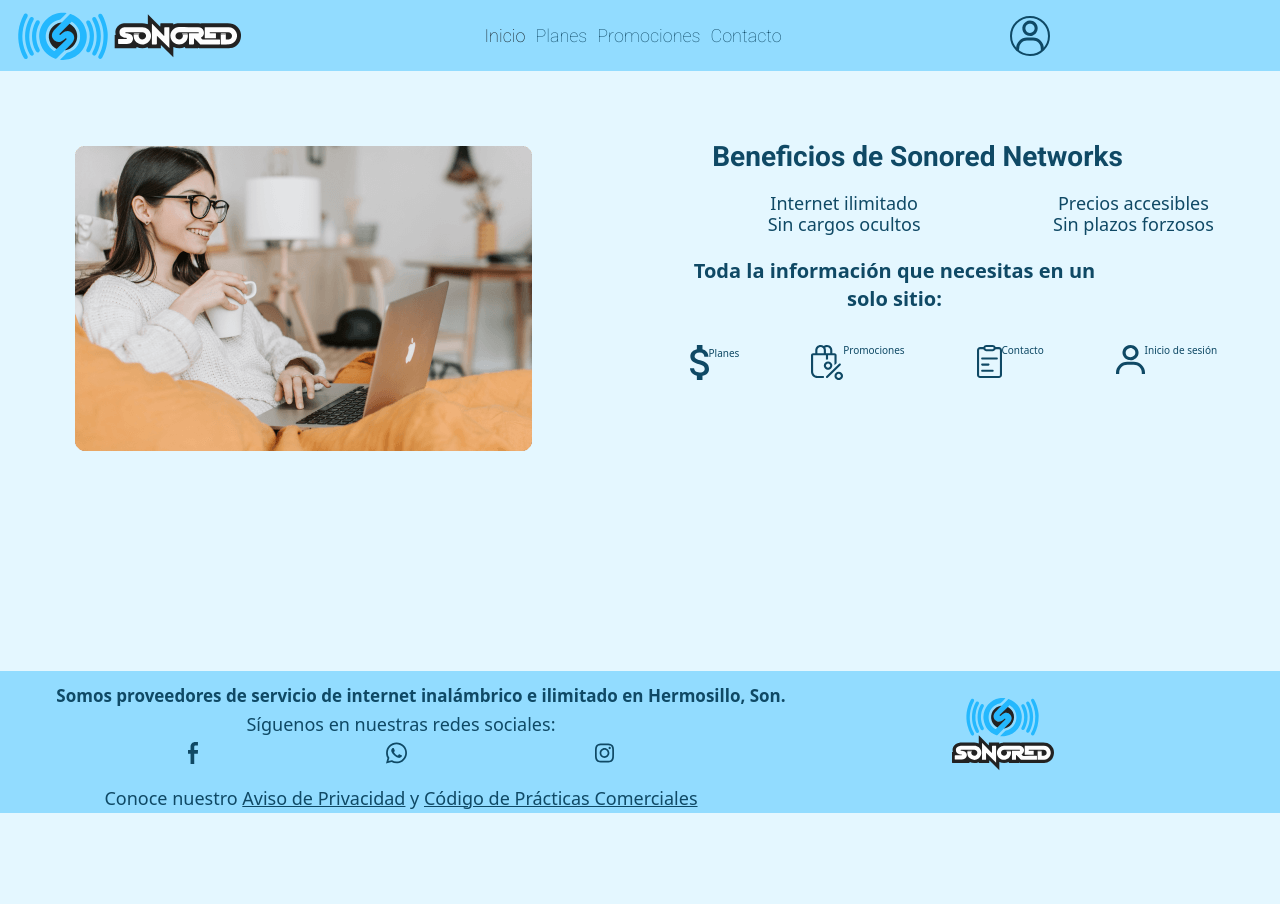
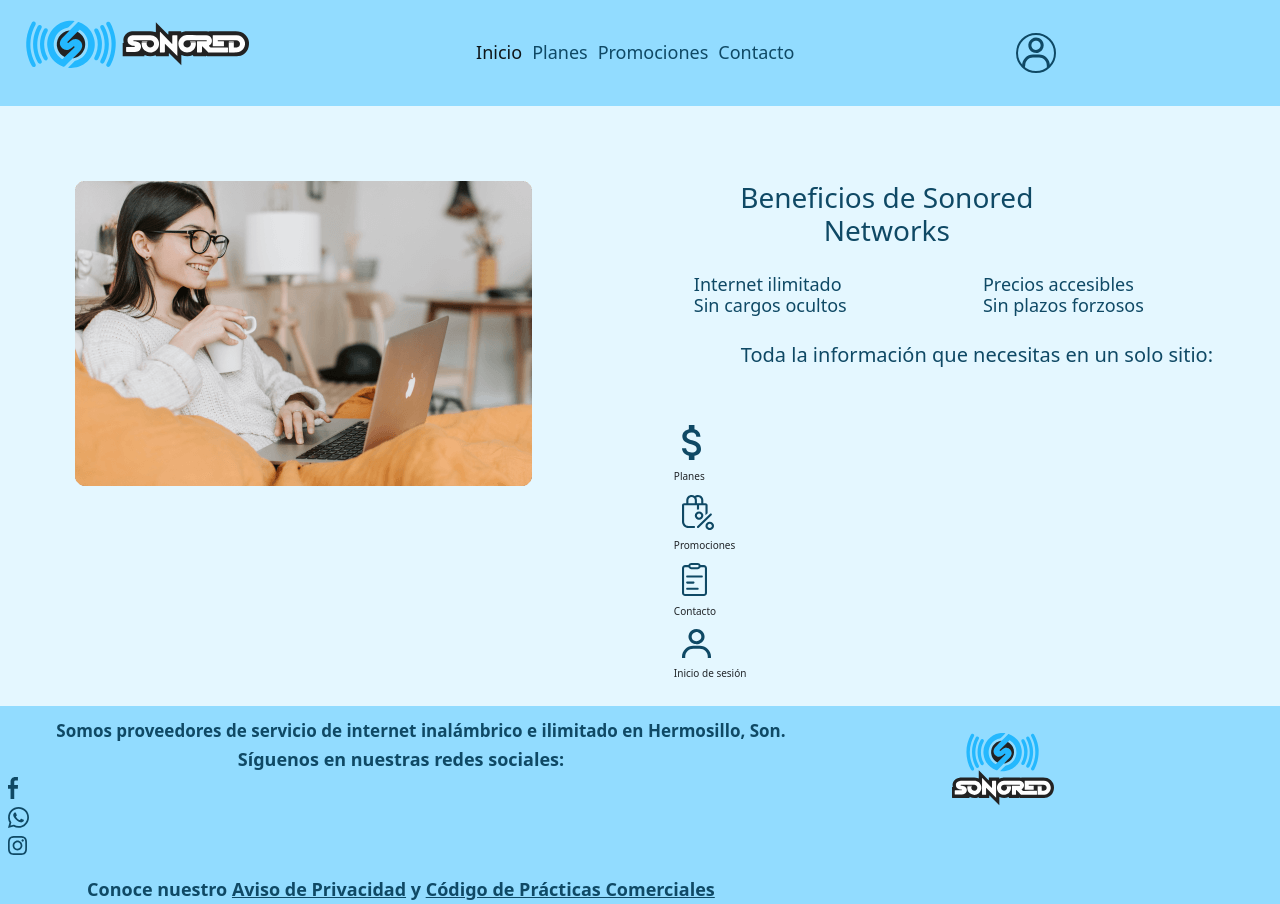
Before and after one commit to mcer23/melissaEstrada_SonoredNetworks, a plain HTML site: page index.html in a window 1280 px wide. Before the commit the page ends 813 px from the top, so only its background shows below. Drawn offline with nearby package versions, Linux system fonts and the light colour scheme; files that its build step writes are made by us from their sources.

Commit message:
Add files via upload

```diff
--- /dev/null
+++ b/_variables.scss
@@ -0,0 +1,8 @@
+//colores
+$background:#E4F7FF;
+$menu:#92DCFF;
+$blueSonored:#24B8FE;
+$font:#0F4965;
+//letras
+$font-size:20px;
+$center:center;
--- /dev/null
+++ b/estilo.scss
@@ -0,0 +1,57 @@
+@import"_variables";
+nav{
+    background-color: $menu;
+
+}
+body{
+    h1{
+        color:$font;
+        font-size: $font-size;
+        text-align: $center;
+    }
+    ul{
+        color:$font;
+        display: grid;
+        grid-template-columns: auto auto;
+        grid-template-rows: auto auto;
+        list-style: none;
+    }
+    h2{
+        color:$font;
+        font-size: $font-size;
+        text-align: $center;
+    }
+    img{
+        margin:8px;
+        display:grid;
+        grid-template-rows: auto auto;
+        grid-template-columns: auto auto auto auto;
+        column-gap: 17px;
+    }
+}
+
+footer{
+    position: relative;
+    width: 100vw;
+    min-width:320px;
+    max-width: 1280px;
+    bottom:0;
+    height: auto;
+    display: grid;
+    background-color: $menu;
+    grid-template-rows: auto auto;
+    p{
+        margin-top: 8px;
+        font-weight: 700;
+        font-size: 1rem;
+        line-height: 9.38px;
+        text-align: center;
+        color:$font;
+    }
+    a{
+        color:$font;
+    }
+    &hover{
+        color:$blueSonored;
+    }
+}
--- a/index.html
+++ b/index.html
@@ -11,9 +11,10 @@
     <!-- CSS only -->
     <link href="https://cdn.jsdelivr.net/npm/bootstrap@5.2.0/dist/css/bootstrap.min.css" rel="stylesheet" integrity="sha384-gH2yIJqKdNHPEq0n4Mqa/HGKIhSkIHeL5AyhkYV8i59U5AR6csBvApHHNl/vI1Bx" crossorigin="anonymous">
     <!-- CSS -->
-    <link rel="stylesheet" href="css/mobile.css">
+    <!-- <link rel="stylesheet" href="css/mobile.css">  -->
+    <link rel="stylesheet" href="estilo.css">
+    <link rel="stylesheet" href="css/desktop.css">
     <link href="https://unpkg.com/aos@2.3.1/dist/aos.css" rel="stylesheet">
-    <link rel="stylesheet" href="css/desktop.css">
     <link rel="shortcut icon" href="multimedia/img/group 78.svg" type="image/x-icon">
 
 </head>
@@ -49,11 +50,11 @@
     </header>
     <main class="index--main">
         <section class="body-main-img-beneficios">
-            <aside class="body-main--img">
+            <div class="body-main--img">
                 <img data-aos="fade-down" src="./multimedia/img/mujerUsandoLaptop.png" alt="mujer feliz usando laptop">
-            </aside>
+            </div>
             <div class="body-main--columnLeft">
-                <aside class="body-main--beneficios">
+                <div class="body-main--beneficios">
                     <h1>Beneficios de Sonored Networks</h1>
                     <ul>
                         <li>Internet ilimitado</li>
@@ -61,8 +62,8 @@
                         <li>Sin cargos ocultos</li>
                         <li>Sin plazos forzosos</li>
                     </ul>
-                </aside>
-                <aside class="body-main--contenedor">
+                </div>
+                <div class="body-main--contenedor">
                         <h2>Toda la información que necesitas en un solo sitio:</h2>
                     <div class="body-main--contenedor-iconos">
                             <!-- Planes -->
@@ -78,7 +79,7 @@
                             <div class="main--container-svg-user">
                             <p><img src="./multimedia/svg/user.svg"  alt="">Inicio de sesión</p></div>
                     </div>
-                </aside>
+                </div>
             </div>
         </section>
     </main>
```
Also changed, not shown: 1 other file.
